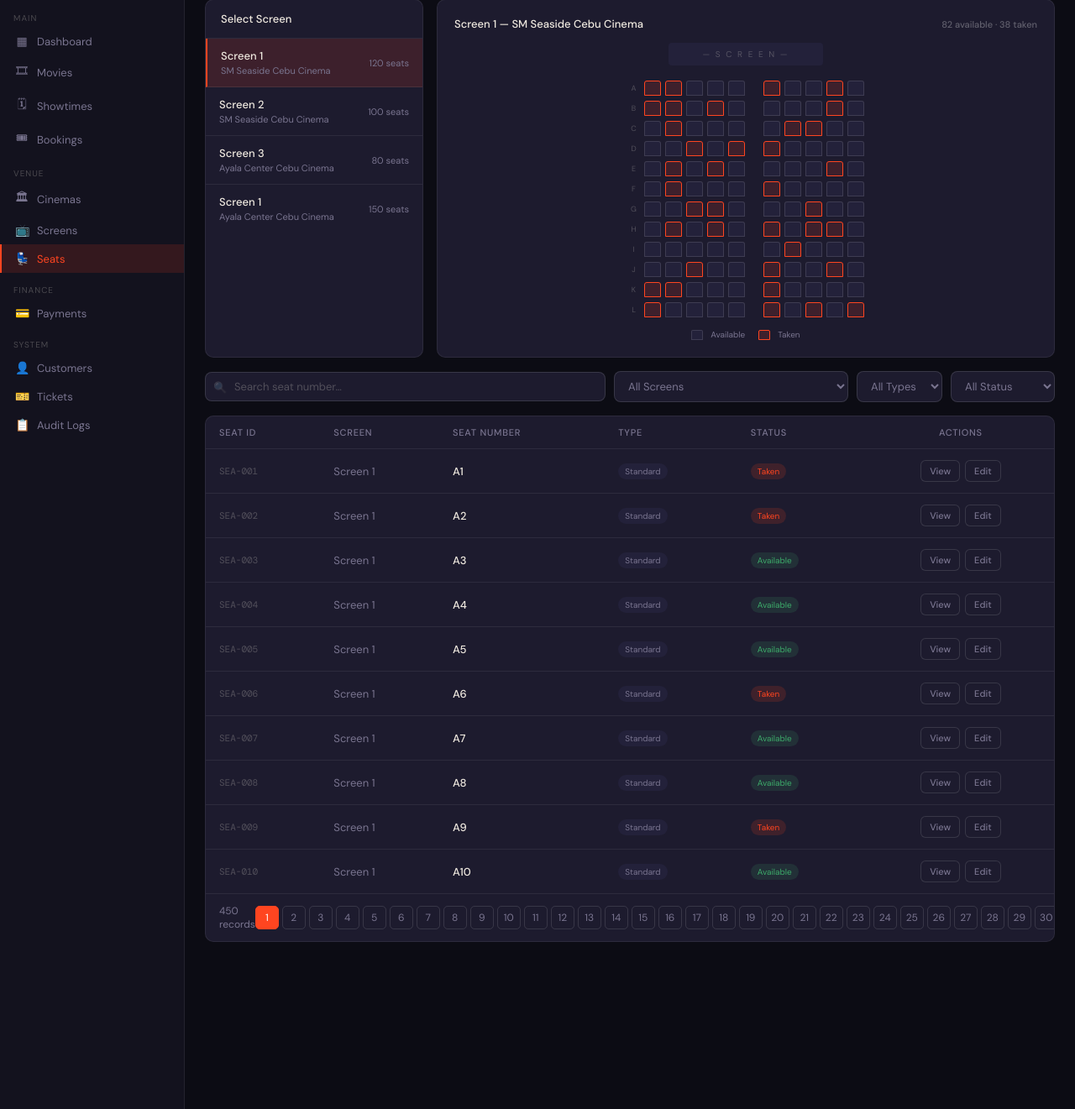
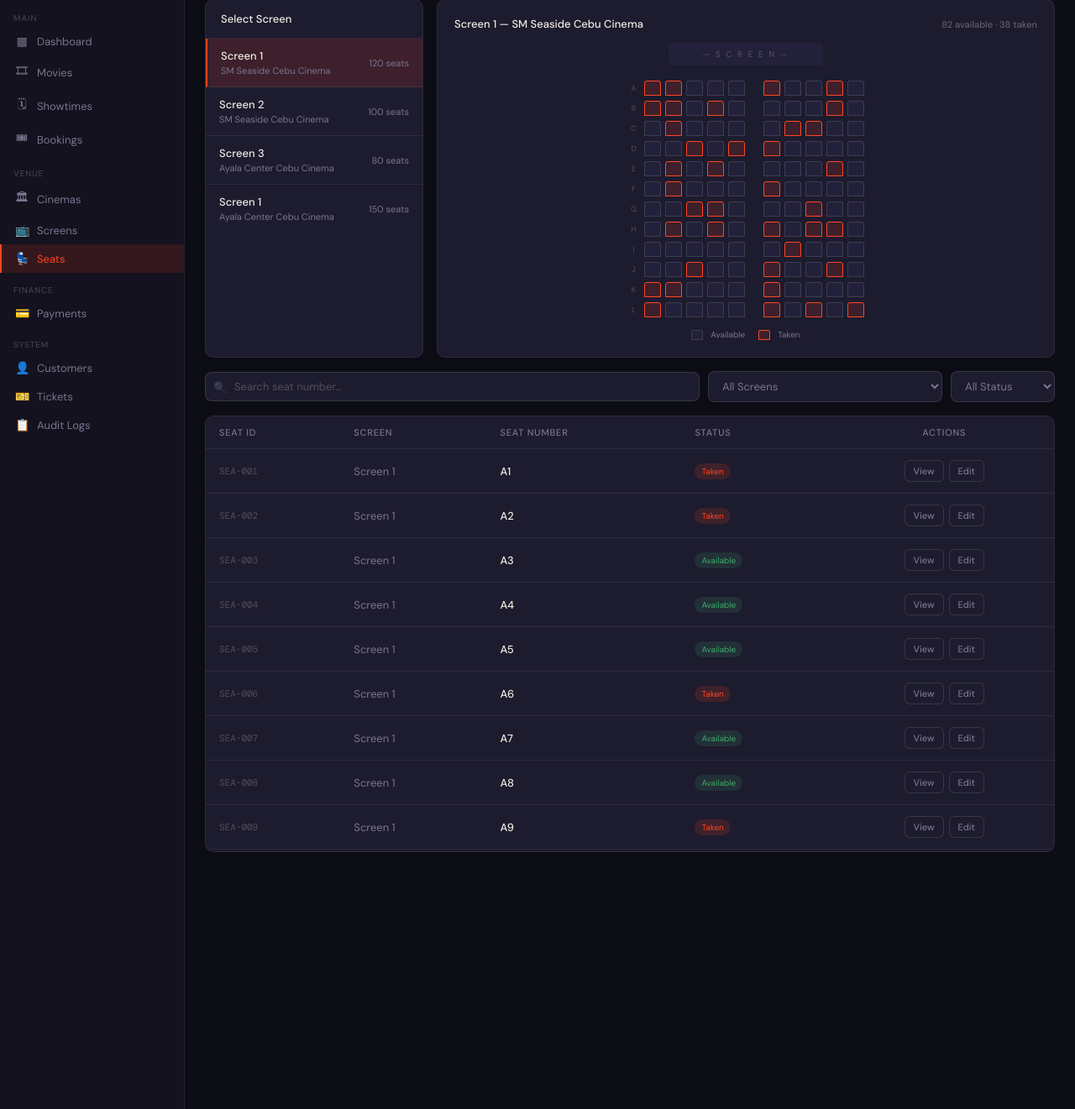
Before and after one commit to Meeue/CinemaClick, a PHP site: page /seats.html in a window 1280 px wide. Shown: the part 81-1402 px from the top of the page at 84% size. Run offline with PHP 8.4, Linux system fonts and the light colour scheme.

Commit message:
scrollbar

```diff
--- a/layout.js
+++ b/layout.js
@@ -233,17 +233,5 @@ function makeTable(data, colCount, rowFn, bodyId, countId, pagId, perPage, pgObj
   if(count) count.textContent = total + ' record' + (total !== 1 ? 's' : '');
 
   var pag = document.getElementById(pagId);
-  if(!pag) return;
-  if(pages <= 1){ pag.innerHTML = ''; return; }
-  var btns = '';
-  for(var i = 1; i <= pages; i++){
-    btns += '<button class="page-btn'+(i===pgObj.v?' active':'')+'" data-pg="'+i+'">'+i+'</button>';
-  }
-  pag.innerHTML = btns;
-  pag.querySelectorAll('.page-btn').forEach(function(btn){
-    btn.addEventListener('click', function(){
-      pgObj.v = +this.dataset.pg;
-      btn.dispatchEvent(new Event('repage', {bubbles:true}));
-    });
-  });
+  if(pag) pag.innerHTML = '';
 }
--- a/seats.html
+++ b/seats.html
@@ -18,8 +18,6 @@
             <div class="form-group"><label class="form-label">Seat ID</label><input class="form-input" id="fSeId" disabled style="opacity:.4"/></div>
             <div class="form-group"><label class="form-label">Screen</label><input class="form-input" id="fSeScr" disabled style="opacity:.4"/></div>
             <div class="form-group"><label class="form-label">Seat Number</label><input class="form-input" id="fSeNum" disabled style="opacity:.4"/></div>
-            <div class="form-group"><label class="form-label">Seat Type *</label>
-              <select class="form-select" id="fSeType"><option>Standard</option></select>
             </div>
             <div class="form-group full"><label class="form-label">Status *</label>
               <select class="form-select" id="fSeStat"><option>Available</option><option>Taken</option><option>Maintenance</option></select>
@@ -55,12 +53,9 @@
           </div>
         </div>
         <div class="toolbar" style="margin-bottom:16px">
-          <div class="search-box"><span class="search-icon">🔍</span><input type="text" id="seSearch" placeholder="Search seat number…" oninput="renderSeats()"></div>
+          <div class="search-box"><span class="search-icon">🔍</span><input id="seSearch" placeholder="Search seat number…" oninput="renderSeats()"></div>
           <select class="filter-select" id="seScreen" onchange="renderSeats();updateVisual()">
             <option value="">All Screens</option>
-          </select>
-          <select class="filter-select" id="seType" onchange="renderSeats()">
-            <option value="">All Types</option><option value="Standard">Standard</option>
           </select>
           <select class="filter-select" id="seStatus" onchange="renderSeats()">
             <option value="">All Status</option><option value="Available">Available</option><option value="Taken">Taken</option><option value="Maintenance">Maintenance</option>
@@ -68,7 +63,7 @@
         </div>
         <div class="table-wrap">
           <table>
-            <thead><tr><th>Seat ID</th><th>Screen</th><th>Seat Number</th><th>Type</th><th>Status</th><th style="text-align:center">Actions</th></tr></thead>
+            <thead><tr><th>Seat ID</th><th>Screen</th><th>Seat Number</th><th>Status</th><th style="text-align:center">Actions</th></tr></thead>
             <tbody id="seBody"></tbody>
           </table>
           <div class="table-footer"><div class="table-count" id="seCount"></div><div class="pagination" id="sePag"></div></div>
@@ -126,7 +121,7 @@
             if(i===5){var g=document.createElement('div');g.className='vis-gap';re.appendChild(g);}
             var sv=document.createElement('div'); sv.className='vs';
             sv.classList.add(s.status==='Taken'?'vt':'va');
-            sv.title=s.seat_number+' · '+s.seat_type+' · '+s.status + ' (click to edit)';
+            sv.title=s.seat_number+' · '+s.status + ' (click to edit)';
             sv.style.cursor = 'pointer';
             sv.onclick = function(){ eSeat(s.seat_id); };
             re.appendChild(sv);
@@ -138,24 +133,21 @@
       function renderSeats(){
         var q  = document.getElementById('seSearch').value.toLowerCase();
         var sf = document.getElementById('seScreen').value;
-        var tf = document.getElementById('seType').value;
         var st = document.getElementById('seStatus').value;
         var TY = {'Standard':'p-gray'};
         var ST = {'Available':'p-green','Taken':'p-red','Maintenance':'p-yellow'};
         var data = seats.filter(function(s){
           return (!q || s.seat_number.toLowerCase().includes(q) || s.seat_id.toLowerCase().includes(q))
               && (!sf || s.screen_id===sf)
-              && (!tf || s.seat_type===tf)
               && (!st || s.status===st);
         });
         makeTable(data, 6, function(s){
           return '<td class="td-mono">'+s.seat_id+'</td>'
             +'<td>'+ScrN(s.screen_id)+'</td>'
             +'<td class="td-bold">'+s.seat_number+'</td>'
-            +'<td><span class="pill '+(TY[s.seat_type]||'')+'">'+s.seat_type+'</span></td>'
             +'<td><span class="pill '+(ST[s.status]||'')+'">'+s.status+'</span></td>'
             +'<td style="text-align:center"><div class="actions" style="justify-content:center"><button class="btn btn-ghost btn-sm" onclick="vSeat(\''+s.seat_id+'\')">View</button><button class="btn btn-ghost btn-sm" onclick="eSeat(\''+s.seat_id+'\')">Edit</button></div></td>';
-        }, 'seBody','seCount','sePag',10,sePg);
+        }, 'seBody','seCount','sePag',9999,sePg);
         document.getElementById('sePag').querySelectorAll('.page-btn').forEach(function(b){ b.addEventListener('repage', renderSeats); });
       }
 
@@ -163,7 +155,7 @@
         var s  = seats.find(function(x){return x.seat_id===id;});
         var ST = {'Available':'p-green','Taken':'p-red','Maintenance':'p-yellow'};
         showView('Seat Details',
-          vf('Seat ID',s.seat_id)+vf('Screen',ScrN(s.screen_id))+vf('Seat Number',s.seat_number)+vf('Seat Type',s.seat_type)+
+          vf('Seat ID',s.seat_id)+vf('Screen',ScrN(s.screen_id))+vf('Seat Number',s.seat_number)+
           '<div class="vf"><div class="vf-label">Status</div><div class="vf-value"><span class="pill '+(ST[s.status]||'')+'">'+s.status+'</span></div></div>',
           function(){ eSeat(id); }
         );
@@ -176,16 +168,14 @@
         document.getElementById('fSeId').value   = s.seat_id;
         document.getElementById('fSeScr').value  = ScrN(s.screen_id);
         document.getElementById('fSeNum').value  = s.seat_number;
-        document.getElementById('fSeType').value = s.seat_type;
         document.getElementById('fSeStat').value = s.status;
         OM('seatModal');
       }
 
       function saveSeat(){
-        var ty = document.getElementById('fSeType').value;
         var st = document.getElementById('fSeStat').value;
         if(ET.id){
-          Object.assign(seats.find(function(x){return x.seat_id===ET.id;}), {seat_type:ty,status:st});
+          Object.assign(seats.find(function(x){return x.seat_id===ET.id;}), {status:st});
         }
         CM('seatModal');
         renderSeats();
--- a/styles.css
+++ b/styles.css
@@ -180,10 +180,12 @@ body{font-family:'DM Sans',sans-serif;}
 .search-icon{position:absolute;left:10px;top:50%;transform:translateY(-50%);font-size:13px;color:var(--text-faint);pointer-events:none;}
 .filter-select{background:var(--bg-surface);border:.5px solid var(--border-md);border-radius:8px;padding:8px 12px;font-size:13px;color:var(--text-muted);font-family:'DM Sans',sans-serif;outline:none;cursor:pointer;transition:background .25s,border-color .25s;}
 .filter-select option{background:var(--bg-surface);}
-.table-wrap{background:var(--bg-surface);border:.5px solid var(--border);border-radius:10px;overflow:hidden;transition:background .25s,border-color .25s;}
+.table-wrap{background:var(--bg-surface);border:.5px solid var(--border);border-radius:10px;overflow:hidden;transition:background .25s,border-color .25s;max-height: 520px;overflow-y: auto;overflow-x:hidden;position: relative;scroll-padding-top: 44px;}
+.table-wrap::-webkit-scrollbar-track {margin-top: 44px;}
 table{width:100%;border-collapse:collapse;}
+thead {position: sticky;top: 0;z-index: 25;}
 thead tr{border-bottom:.5px solid var(--border);}
-thead th{padding:12px 16px;text-align:left;font-size:11px;font-weight:500;color:var(--text-muted);text-transform:uppercase;letter-spacing:.07em;white-space:nowrap;}
+thead th{padding:12px 16px;text-align:left;font-size:11px;font-weight:500;color:var(--text-muted);text-transform:uppercase;letter-spacing:.07em;white-space:nowrap;background: var(--bg-surface);box-shadow: 0 .5px 0 var(--border);}
 tbody tr{border-bottom:.5px solid var(--border);transition:background .12s;}
 tbody tr:last-child{border-bottom:none;}
 tbody tr:hover{background:var(--bg-surface2);}
```
